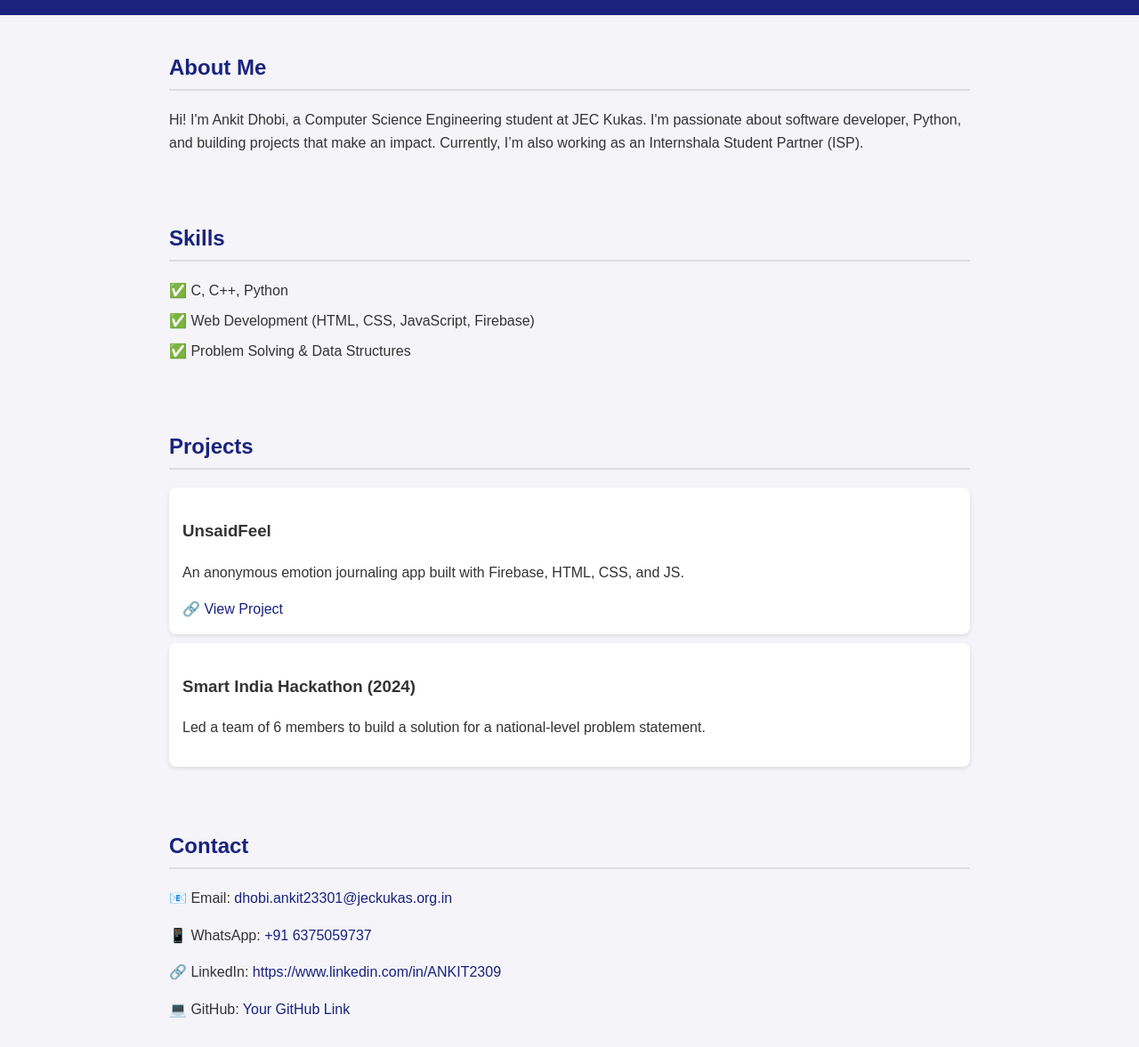
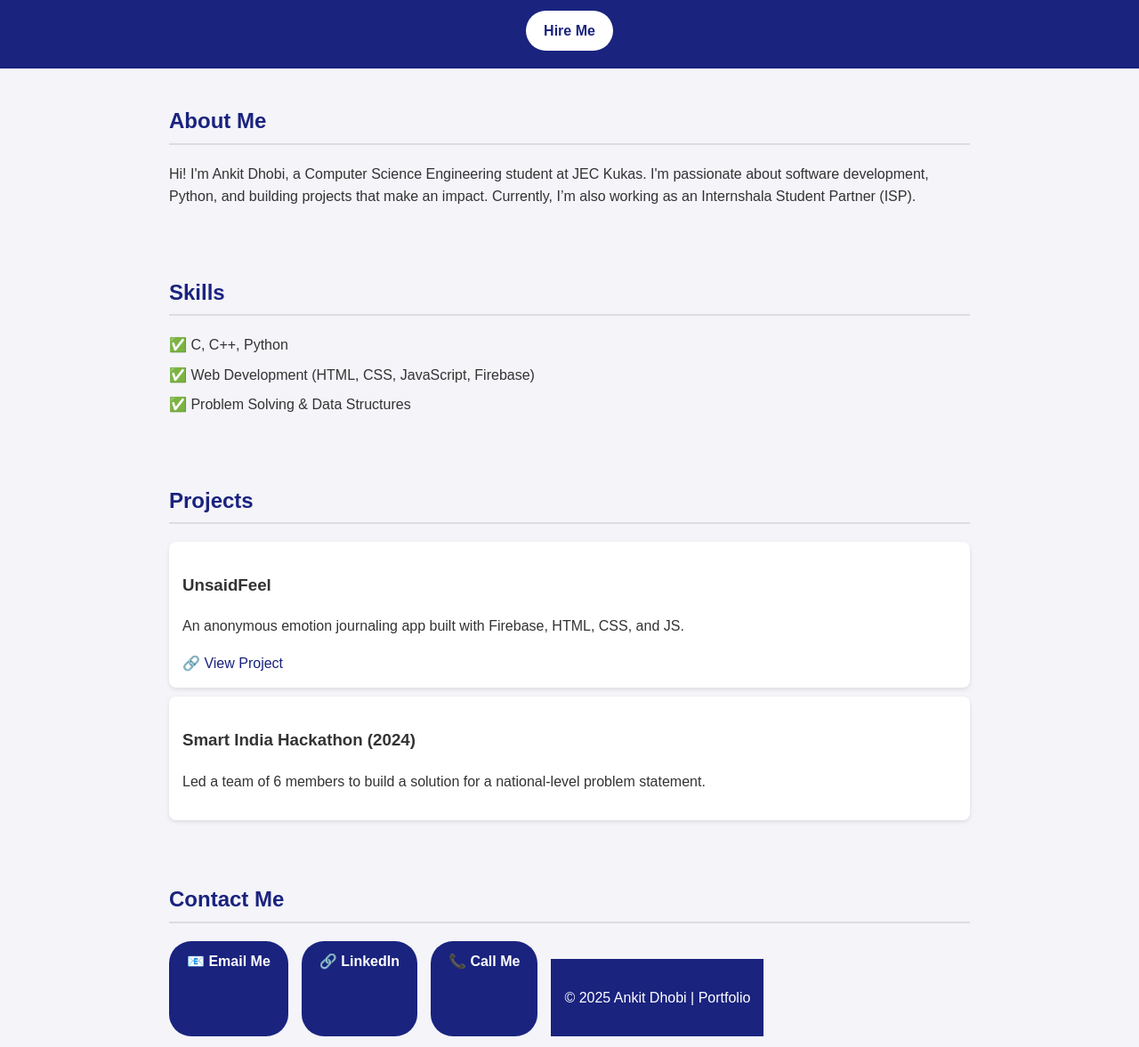
Before and after one commit to Ankit-23301/portfolio, a plain HTML site: page index.html in a window 1280 px wide. Shown: the part 123-1300 px from the top of the page at 89% size. Drawn offline with Linux system fonts and the light colour scheme.

Commit message:
Update index.html

```diff
--- a/index.html
+++ b/index.html
@@ -23,8 +23,17 @@
       font-size: 2.5rem;
     }
     header p {
-      margin: 5px 0 0;
+      margin: 5px 0 15px;
       font-size: 1.2rem;
+    }
+    .hire-btn {
+      background: white;
+      color: #1a237e;
+      padding: 10px 20px;
+      border-radius: 25px;
+      font-weight: bold;
+      text-decoration: none;
+      display: inline-block;
     }
     section {
       max-width: 900px;
@@ -50,6 +59,21 @@
       margin: 10px 0;
       box-shadow: 0 2px 5px rgba(0,0,0,0.1);
     }
+    .contact-buttons {
+      display: flex;
+      gap: 15px;
+      flex-wrap: wrap;
+      margin-top: 15px;
+    }
+    .contact-buttons a {
+      background: #1a237e;
+      color: white;
+      padding: 10px 20px;
+      border-radius: 25px;
+      text-decoration: none;
+      font-weight: bold;
+      display: inline-block;
+    }
     footer {
       text-align: center;
       padding: 15px;
@@ -67,13 +91,14 @@
   <header>
     <h1>Ankit Dhobi</h1>
     <p>CSE 3rd Year | JEC Kukas | Internshala Student Partner</p>
+    <a href="tel:+916375059737" class="hire-btn">Hire Me</a>
   </header>
 
   <section>
     <h2>About Me</h2>
     <p>
       Hi! I'm Ankit Dhobi, a Computer Science Engineering student at JEC Kukas.
-      I'm passionate about software developer, Python, and building projects that make an impact.
+      I'm passionate about software development, Python, and building projects that make an impact.
       Currently, I’m also working as an Internshala Student Partner (ISP).
     </p>
   </section>
@@ -101,15 +126,12 @@
   </section>
 
   <section>
-    <h2>Contact</h2>
-    <p>📧 Email: <a href="mailto:dhobi.ankit23301@jeckukas.org.in">dhobi.ankit23301@jeckukas.org.in</a></p>
-    <p>📱 WhatsApp: <a href="https://wa.me/916375059737">+91 6375059737</a></p>
-    <p>🔗 LinkedIn: <a href="#">https://www.linkedin.com/in/ANKIT2309</a></p>
-    <p>💻 GitHub: <a href="#">Your GitHub Link</a></p>
-  </section>
+    <h2>Contact Me</h2>
+    <div class="contact-buttons">
+      <a href="mailto:dhobi.ankit23301@jeckukas.org.in?subject=Hiring%20Inquiry&body=Hi%20Ankit," target="_blank">📧 Email Me</a>
+      <a href="https://www.linkedin.com/in/ANKIT2309" target="_blank">🔗 LinkedIn</a>
+      <a href="tel:+916375059737">📞 Call Me</a>
 
   <footer>
     <p>© 2025 Ankit Dhobi | Portfolio</p>
   </footer>
-</body>
-</html>
```
